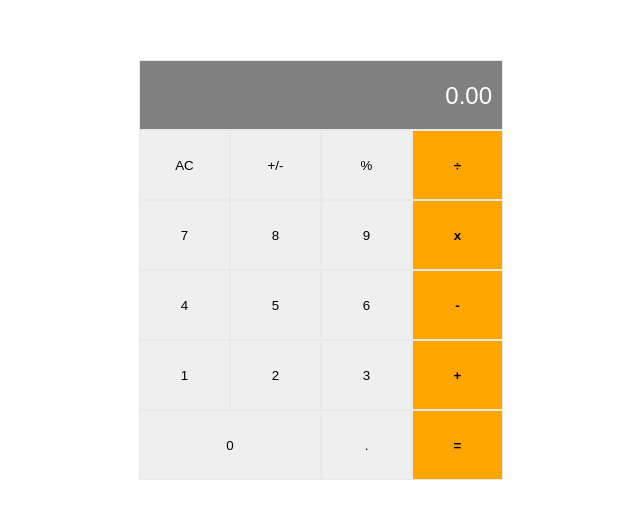
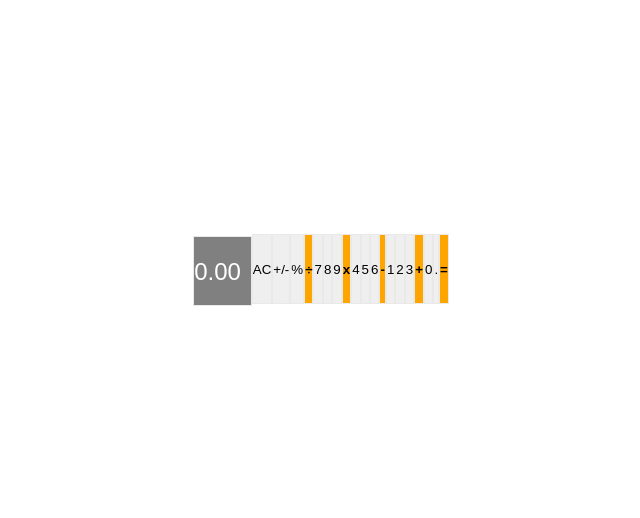
Before and after one commit to Amedzro-Elikplim/Math-magicians, a React (Create React App) app: page / in a window 1280 px wide. Shown: the part 130-648 px from the top of the page, without its empty margins (319-959 px from the left). Built offline with nearby package versions, Linux system fonts and the light colour scheme.

Commit message:
Remove calculator container

```diff
--- a/src/App.js
+++ b/src/App.js
@@ -3,9 +3,7 @@ import Calculator from './components/Calculator/Calculator';
 
 function App() {
   return (
-    <div className="calculator-container">
-      <Calculator />
-    </div>
+    <Calculator />
   );
 }
 
--- a/src/components/Calculator/Calculator.js
+++ b/src/components/Calculator/Calculator.js
@@ -1,20 +1,28 @@
 import React, { PureComponent } from 'react';
 import calculatorKeys from '../../utils/CalculatorKeys';
+import calculate from '../../logic/calculate';
 import './Calculator.css';
 
 class Calculator extends PureComponent {
   constructor(props) {
     super(props);
+    this.state = {
+      total: 0,
+      next: null,
+      operation: null,
+    };
+    this.handleOperation = this.handleOperation.bind(this);
+  }
 
-    this.state = {
-
-    };
-  }
+  handleOperation = (e) => {
+    const state = calculate(this.state, e.target.name);
+    this.setState(state);
+  };
 
   render() {
     return (
       calculatorKeys.map((button) => (
-        <button type="button" key={button.key.toString()} className={button.className}>
+        <button type="button" name={button.key} key={button.key.toString()} className={button.className} onClick={this.handleOperation}>
           {button.key}
         </button>
       ))
```
